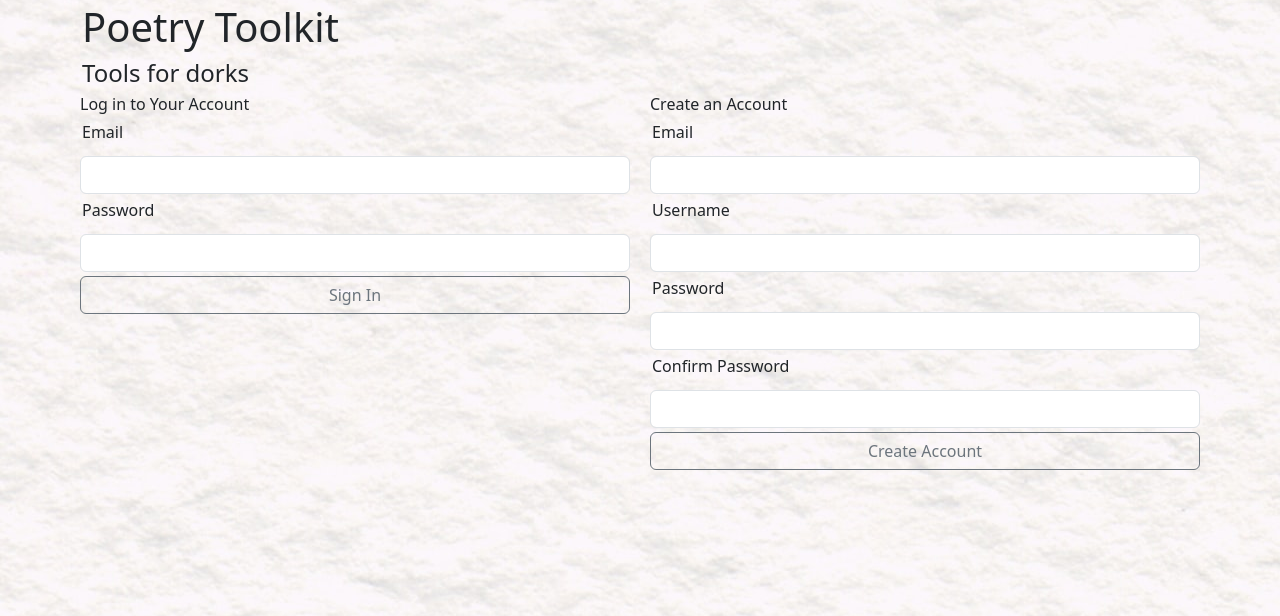
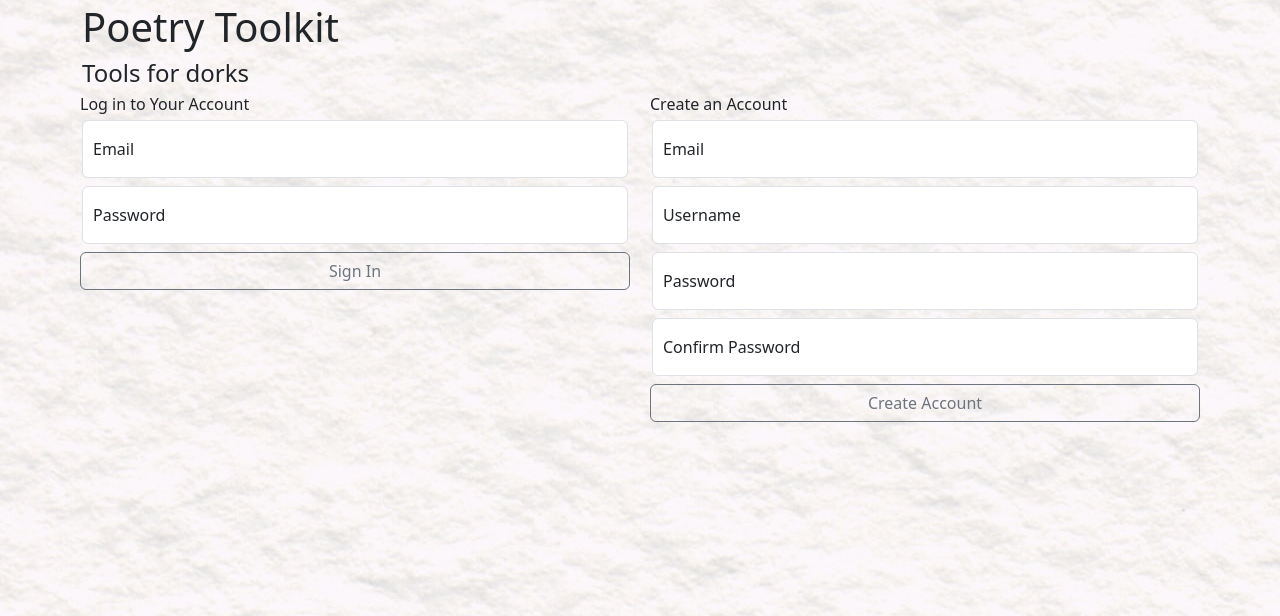
Before and after one commit to juneadam/poetry-app, a Flask app: page / in a window 1280 px wide. Shown: the part 53-669 px from the top of the page. Run offline with Flask 2, Linux system fonts and the light colour scheme.

Commit message:
added new bootstrap to the homepage, added a function to make multiple API calls for mashups to increase diversity of sources especially for smaller linecounts, minor styling

```diff
--- a/server.py
+++ b/server.py
@@ -9,7 +9,7 @@ import requests
 import pytest
 from model import connect_to_db, db
 import crud
-from utils import logged_in, form_easter_egg
+from utils import logged_in, form_easter_egg, range_modifier
 
 dev = os.environ['dev']
 
@@ -158,7 +158,6 @@ def call_random_poem_with_inputs():
             random_poem.append(response_list[randint(0, (len(response_list) - 1))])
         elif len(response_list) == 1:
             random_poem.append(response_list[0])
-
     # print(random_poem)
     # print(f"\n random_poem: {random_poem}\n\n")
 
@@ -173,7 +172,6 @@ def bookmark_random_poem():
     author = request.json.get('author')[2:]
     lines_string = request.json.get('lines')
     comments = request.json.get('comments')
-
     # print(author)
 
     lines = lines_string.split('\n')
@@ -420,14 +418,13 @@ def update_saved_comments():
 
     user_id = session['user_id']
     # print(f'\n\n\nuser_id type: {type(user_id)}\n\n')
-    # updated_text = request.json.get('updated_text')
+    updated_text = request.json.get('updated_text')
     title = request.json.get('title')
-    # author = request.json.get('author')
     # print(f'\n\n\ntitle: {title} author: {author}\nnew_text: {updated_text}\n\n')
 
     poem_object = crud.find_bookmark_by_title(title)
+    bk_poem_id = poem_object.bk_poem_id
     # print(f'\n\npoem_object {poem_object}')
-    bk_poem_id = poem_object.bk_poem_id
     # print(f'\n\n\nbk_poem_id: {bk_poem_id}\n\n\n')
 
     comments_by_user = crud.find_all_comments_by_user_id(user_id=user_id)
@@ -435,7 +432,6 @@ def update_saved_comments():
     for comment_obj in comments_by_user:
         if comment_obj.bk_poem_id == bk_poem_id:
             comment_to_update = comment_obj
-
     # print(f'\n\n\ncomment_to_update: {comment_to_update.user_notes}\n\n\n')
 
     if comment_to_update:
@@ -458,7 +454,6 @@ def update_saved_response():
 
     updated_response = request.json.get('updated_response')
     prompt_text = request.json.get('prompt_text')
-
     # print(f'\n\n\nupdated_response: {updated_response}')
     # print(f'\n\n\nprompt_text: {prompt_text}')
 
@@ -490,7 +485,7 @@ def show_mashup_generator():
 
     return render_template('mashups.html')
 
-@app.route('/mashup-generator', methods=['POST'])
+@app.route('/mashup-generator.json', methods=['POST'])
 def mashup_generator():
     """Call the API with user input linecount, generate a random
     poem mixing and matching lines from the returned list."""
@@ -501,12 +496,14 @@ def mashup_generator():
 
     linecount = int(request.json.get('linecount'))
 
-    res = requests.get(f'https://poetrydb.org/linecount/{linecount}/all.json')
-    mashup_response = res.json()
-    # print(f'\n\nmashup_response {mashup_response}\n\n')
+    mashup_response = []
+    for i in range(linecount, (linecount + range_modifier(linecount))):
+        res = requests.get(f'https://poetrydb.org/linecount/{i}/all.json')
+        mashup_response.extend(res.json())
+    print(f'\n\nmashup_response {mashup_response}\n\n')
 
     title_list = []
-    for i in range(0, 2):
+    for i in range(0, 4):
         poem = choice(mashup_response)
         title_choice = poem['title'].split()
         for word in title_choice:
@@ -531,7 +528,7 @@ def mashup_generator():
                     'username': username,
                     'title': title})
 
-@app.route('/save-mashup', methods=['POST'])
+@app.route('/save-mashup.json', methods=['POST'])
 def save_mashup():
     """Route to save a mashup to the database."""
 
@@ -539,7 +536,6 @@ def save_mashup():
     dataList = request.json.get('dataList')
     title = request.json.get('title')
     author = request.json.get('author')[3:-13]
-
     # print(f'\n\n\ndataList {dataList}\n')
     # print(f'\n\ntitle {title}\n')
     # print(f'\n\nauthor {author} {len(author)}\n')
--- a/static/mashups.js
+++ b/static/mashups.js
@@ -13,7 +13,7 @@ const mashupButton = document.querySelector('#mashup-poem').addEventListener('cl
         'linecount' : linecount
     };
 
-    fetch('/mashup-generator', {
+    fetch('/mashup-generator.json', {
         method: 'POST',
         body: JSON.stringify(dataPacket),
         headers: {
@@ -55,7 +55,7 @@ const saveMashupButton = document.querySelector('#save-mashup').addEventListener
         'author' : author
     };
 
-    fetch('/save-mashup', {
+    fetch('/save-mashup.json', {
         method: 'POST',
         body: JSON.stringify(dataPacket),
         headers: {
--- a/static/styles.css
+++ b/static/styles.css
@@ -43,4 +43,5 @@ body {
     display: flex;
     align-items: center;
     justify-content: center;
+    margin: 3em;
 }
--- a/templates/homepage.html
+++ b/templates/homepage.html
@@ -13,25 +13,36 @@
         <div class="col-6">
             <form class="row g-1" action="/login" id="login" method="POST">
                 Log in to Your Account
-                <div class="col-auto"></div>
+                    <div class="form-floating mb-1">
+                        <input type="text" class="form-control" name="email" id="login-enter-email" placeholder="Email"></input>
                         <label for="login-enter-email" class="form-label">Email</label>
-                    <input type="text" class="form-control" name="email"></input>
+                    </div>
+                    <div class="form-floating mb-1">
+                        <input type="password" class="form-control" name="password" id="login-enter-password" placeholder="Password"></input>
                         <label for="login-enter-password" class="form-label">Password</label>
-                    <input type="password" class="form-control" name="password"></input>
+                    </div>
                 <button type="submit" class="btn btn-outline-secondary">Sign In</button>
             </form>
         </div>
         <div class="col-6">
             <form action="/sign-up" class="row g-1" id="sign-up" method="POST">
                 Create an Account
+                <div class="form-floating mb-1">
+                    <input class="form-control" type="email" name="email" id="sign-up-enter-email" placeholder="Email"></input>
                     <label for="sign-up-enter-email" class="form-label">Email</label>
-                    <input class="form-control" type="text" name="email"></input>
+                </div>
+                <div class="form-floating mb-1">
+                    <input class="form-control" type="text" name="username" id="sign-up-enter-username" placeholder="Username"></input>
                     <label for="sign-up-enter-username" class="form-label">Username</label>
-                    <input class="form-control" type="text" name="username"></input>
+                </div>
+                <div class="form-floating mb-1">
+                    <input class="form-control" type="password" name="password1" id="sign-up-enter-password" placeholder="Password"></input>
                     <label for="sign-up-enter-password" class="form-label">Password</label>
-                    <input class="form-control" type="password" name="password1"></input>
+                </div>
+                <div class="form-floating mb-1">
+                    <input class="form-control" type="password" name="password2" id="sign-up-confirm-password" placeholder="Confirm Password"></input>
                     <label for="sign-up-confirm-password" class="form-label">Confirm Password</label>
-                    <input class="form-control" type="password" name="password2"></input>
+                </div>
                 <button class="btn btn-outline-secondary" type="submit">Create Account</button>
             </form>
         </div>
--- a/templates/mashups.html
+++ b/templates/mashups.html
@@ -28,7 +28,7 @@
             <button type="submit" class="btn btn-outline-secondary" id="mashup-poem">New Mashup</button><br><br>
 
             <!-- required input -->
-            <div><label for="line-count-user-input">Line Count: (required) </label></div><input type="number" id="linecount-input-mashup" size="3" name="linecount" min="1" max="200"><br><br>
+            <div><label for="line-count-user-input">Line Count: (required) </label></div><input type="number" id="linecount-input-mashup" size="3" name="linecount" min="1" max="200" placeholder="14"><br><br>
 
             <!-- button to save mashup -->
             <button type="submit" class="btn btn-outline-secondary" id="save-mashup">Save Mashup</button><br><br>
--- a/templates/poems.html
+++ b/templates/poems.html
@@ -3,7 +3,7 @@
 {% block title %}Poems{% endblock %}
 
 {% block body %}
-<div class="container-fluid">
+<div class="container">
     <br><div class="row">
         <div class="col-8" id="poem-hole">
             <div id="poem-title">
```
Also changed, not shown: test_server.py (+7 -8 lines), utils.py (+17 -1 lines). Lines whose indentation alone changed are shown as unchanged.
